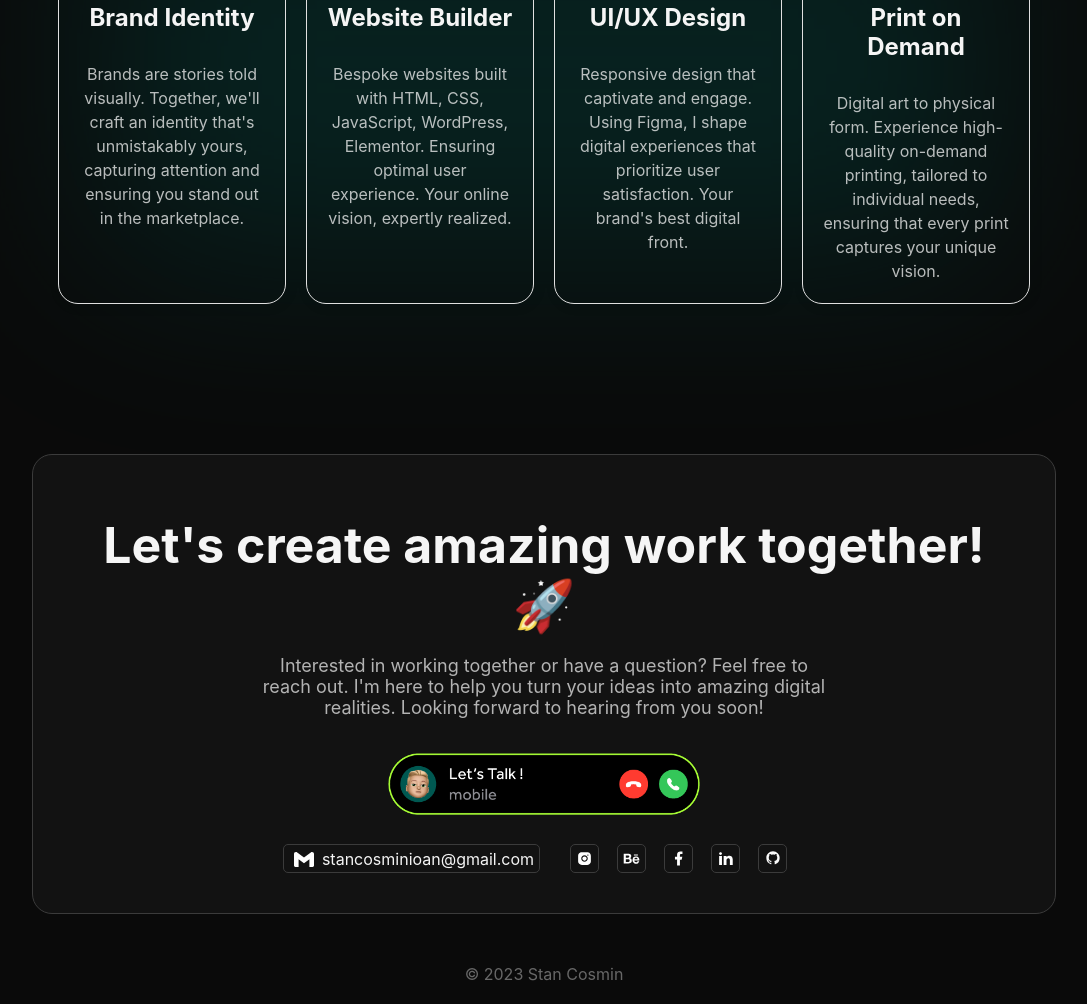
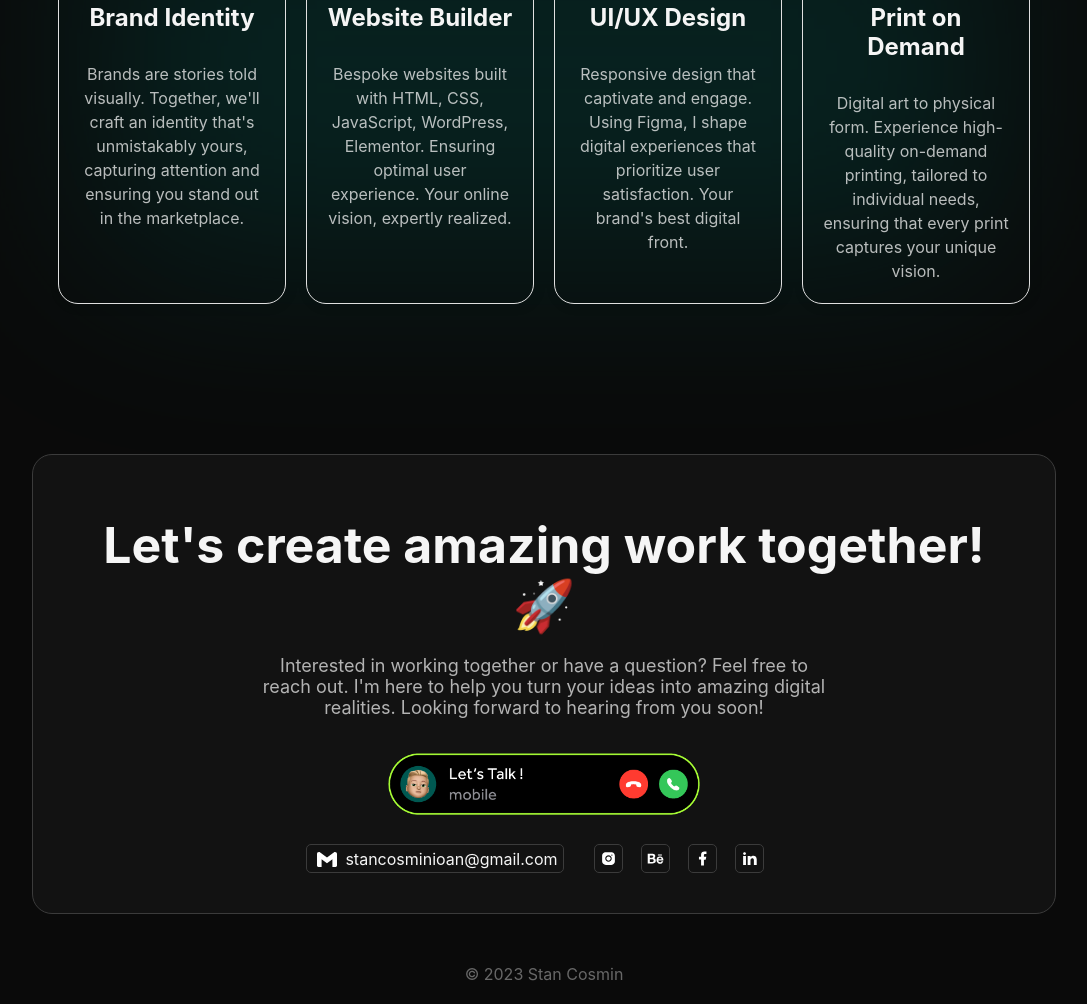
Before and after one commit to StanCosmin28/Portfolio, a plain HTML site: page index.html in a window 1280 px wide. Shown: the part 4263-5267 px from the top of the page, without its empty margins (96-1183 px from the left). Drawn offline with Linux system fonts and the light colour scheme; a web font is replaced by a local one.

Commit message:
Update index.html

```diff
--- a/index.html
+++ b/index.html
@@ -386,11 +386,11 @@
                 /></a>
               </div>
 
-              <div class="github">
+        <!--       <div class="github">
                 <a href="https://github.com/StanCosmin28"
                   ><img src="./images/github-fill .svg" alt="github profile"
                 /></a>
-              </div>
+              </div> -->
             </div>
           </div>
         </div>
```
